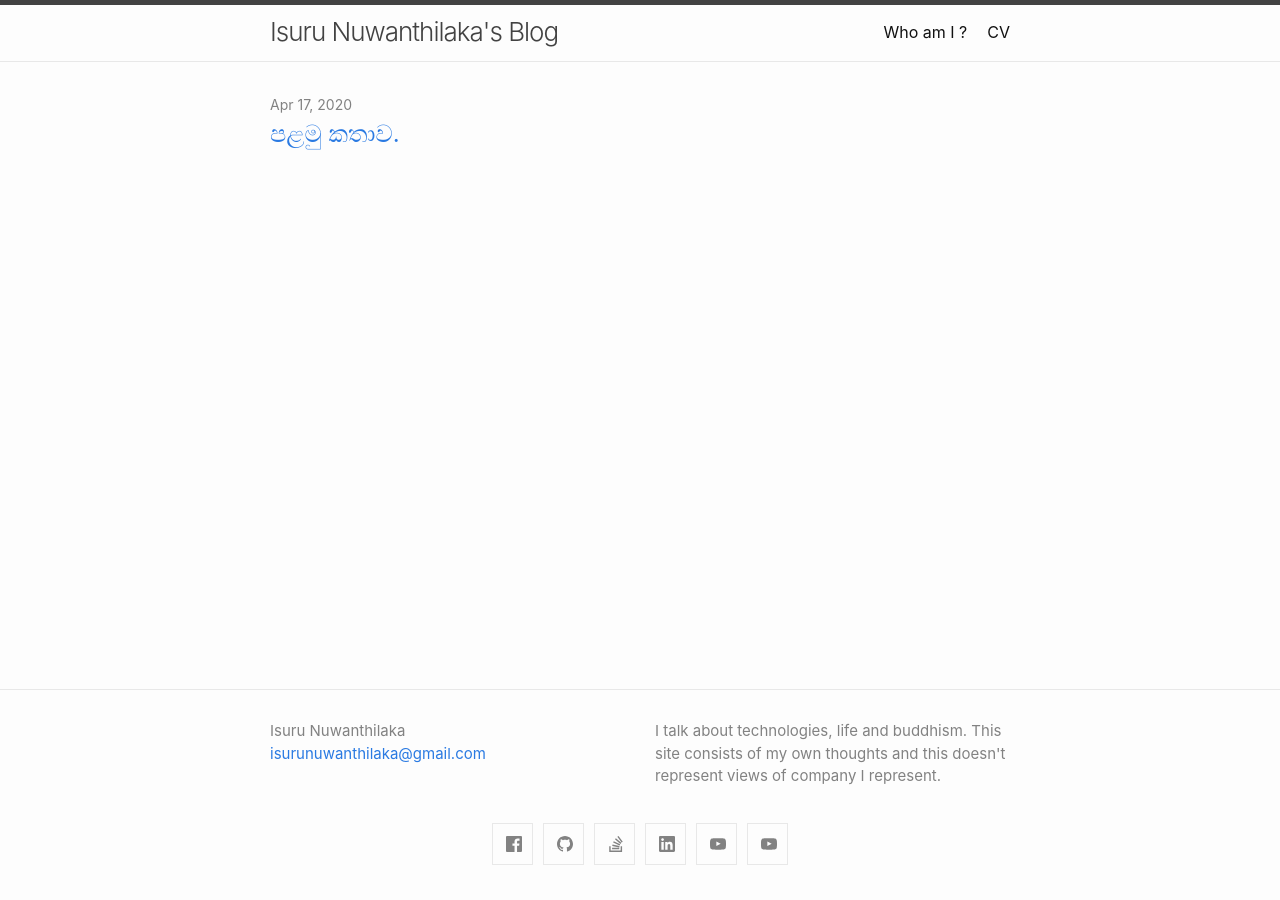
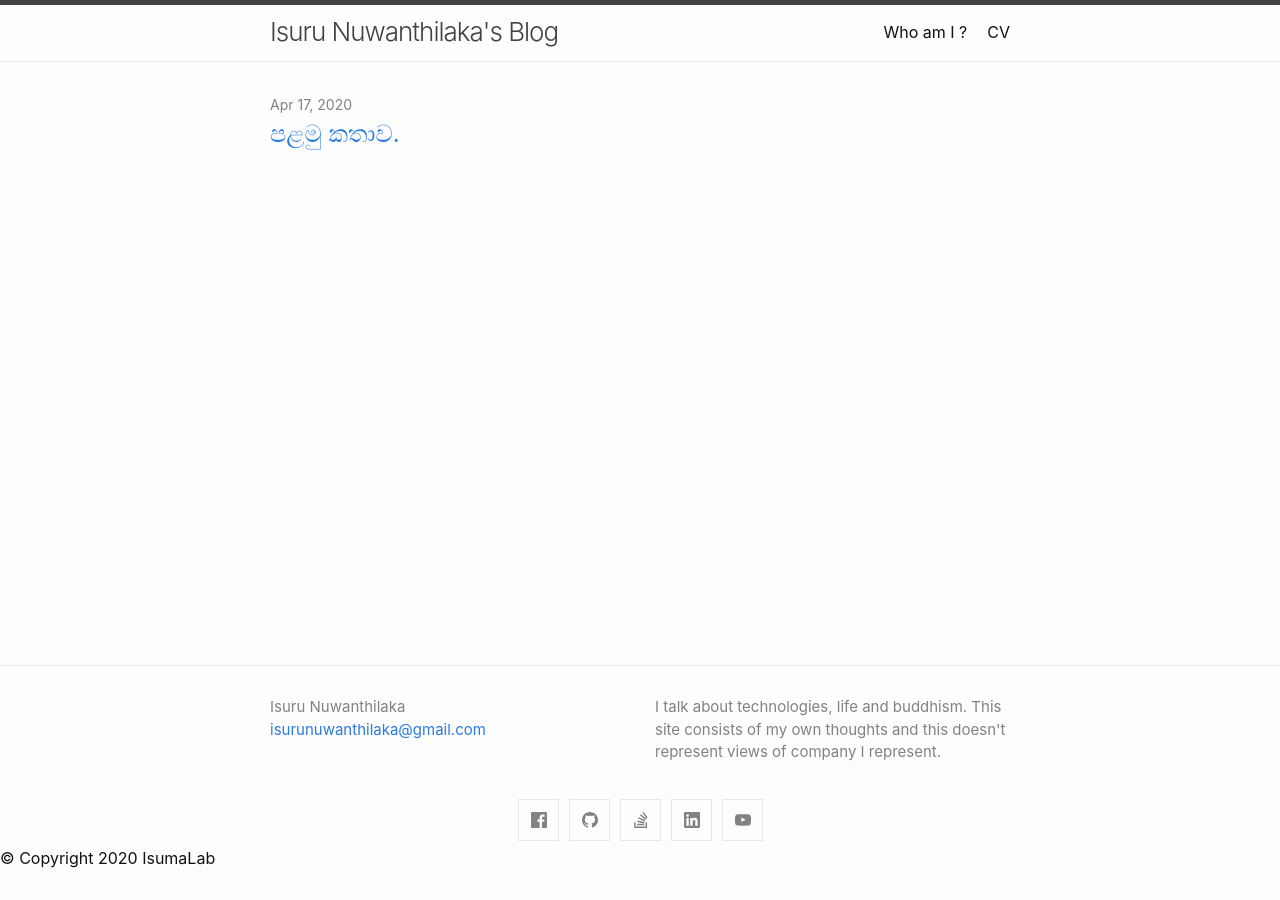
Before and after one commit to isurunuwanthilaka/isurunuwanthilaka.github.io, a Jekyll site: the page built from index.markdown, in a window 1280 px wide. Built offline with Jekyll 4.4.1, drawn with Linux system fonts in a browser that asks for light colours.

Commit message:
Update footer

```diff
--- a/_config.yml
+++ b/_config.yml
@@ -20,9 +20,9 @@
     stackoverflow : isurunuwanthilaka
     linkedin : isurunuwanthilaka
 
-    youtube: isurunuwanthilaka
     youtube_channel: UCWT6lIKNUN-1F-WxIov4NUQ
     youtube_channel_name: Isuru Nuwanthilaka
+
 # Build settings
 theme: minima
 plugins:
--- a/_includes/custom-head.html
+++ b/_includes/custom-head.html
@@ -1,7 +1,7 @@
-<link rel="apple-touch-icon" sizes="180x180" href="img/apple-touch-icon.png">
-<link rel="icon" type="image/png" sizes="32x32" href="img/favicon-32x32.png">
-<link rel="icon" type="image/png" sizes="16x16" href="img/favicon-16x16.png">
-<link rel="manifest" href="img/site.webmanifest">
-<link rel="mask-icon" href="img/safari-pinned-tab.svg" color="#5bbad5">
+<link rel="apple-touch-icon" sizes="180x180" href="./img/apple-touch-icon.png">
+<link rel="icon" type="image/png" sizes="32x32" href="./img/favicon-32x32.png">
+<link rel="icon" type="image/png" sizes="16x16" href="./img/favicon-16x16.png">
+<link rel="manifest" href="./img/site.webmanifest">
+<link rel="mask-icon" href="./img/safari-pinned-tab.svg" color="#5bbad5">
 <meta name="msapplication-TileColor" content="#da532c">
 <meta name="theme-color" content="#ffffff">
--- a/_includes/footer.html
+++ b/_includes/footer.html
@@ -25,6 +25,8 @@
       {%- include social.html -%}
     </div>
 
+  </div class="footer-col">
+  © Copyright 2020 IsumaLab
   </div>
 
 </footer>
```
